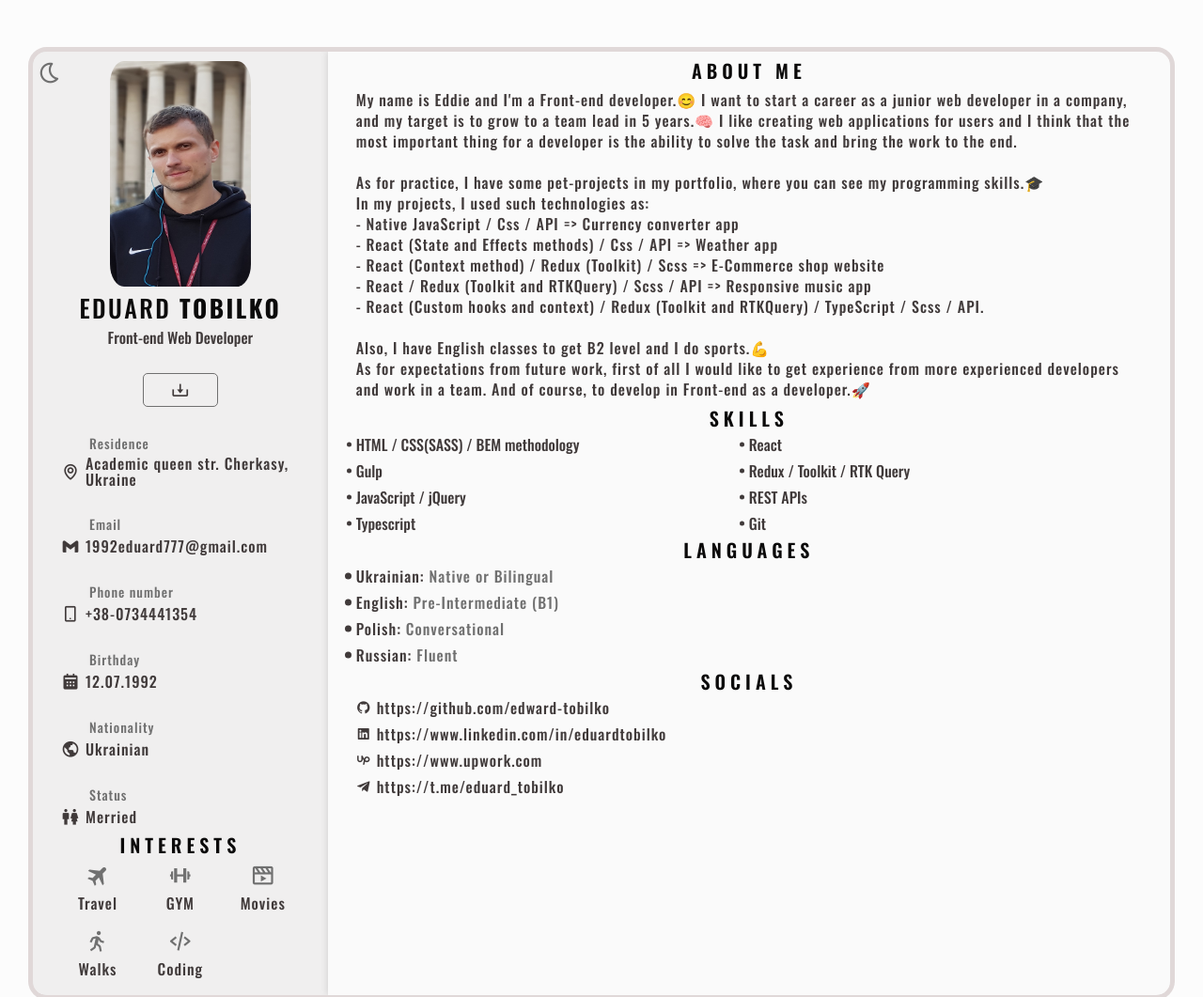
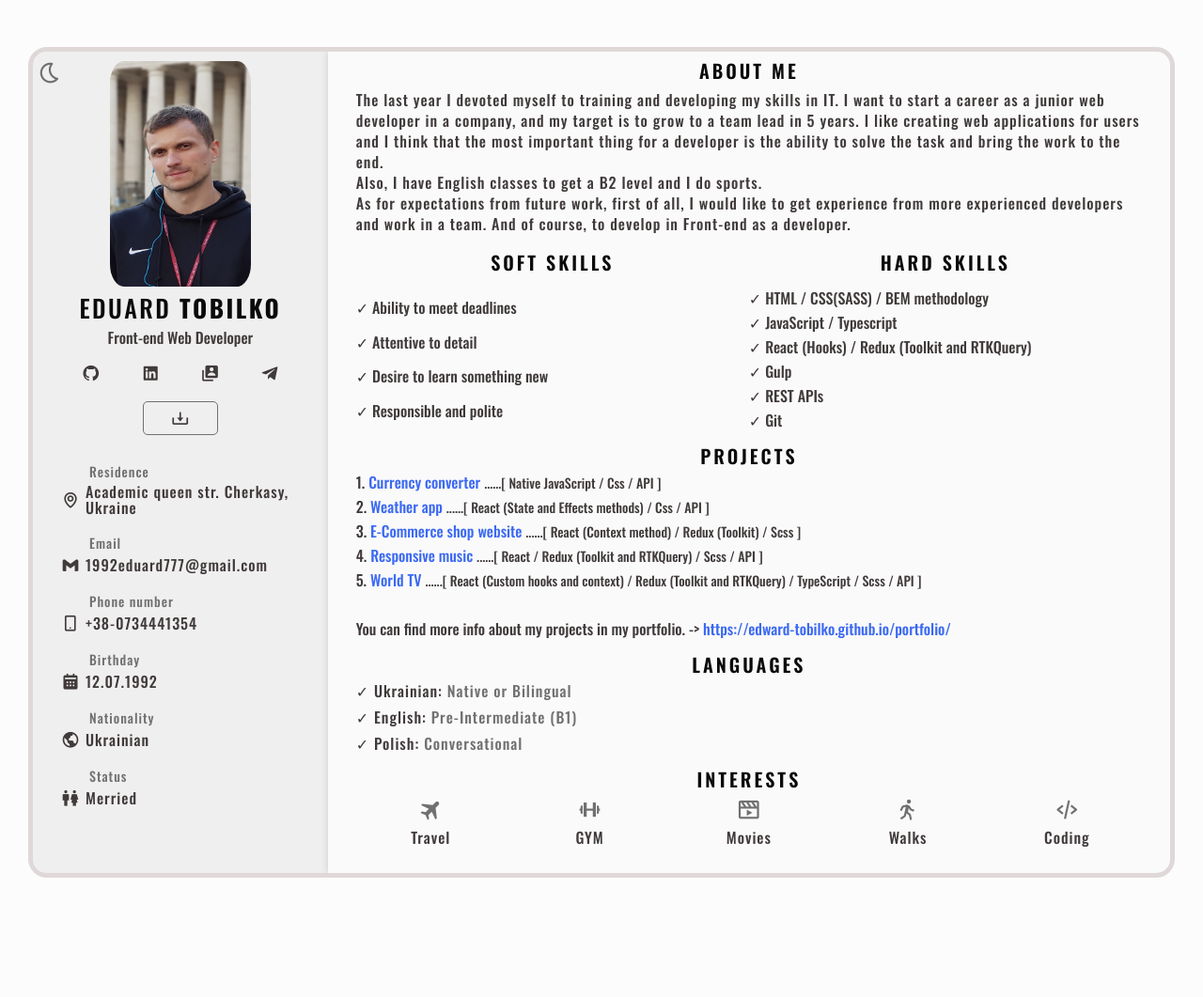
Before and after one commit to edward-tobilko/cv, a website: page src/index.html in a window 1280 px wide. Shown: the top 1061 px of the page at 94% size. After the commit the page ends 954 px from the top, so only its background shows below. Drawn offline with nearby package versions, Linux system fonts and the light colour scheme; files that its build step writes are made by us from their sources.

Commit message:
change info

```diff
--- a/src/html/_about-me.html
+++ b/src/html/_about-me.html
@@ -3,29 +3,17 @@
 
   <div class="aboutMe__content">
     <p class="aboutMe__content-text">
-      My name is Eddie and I'm a Front-end developer.&#128522; I want to start a
-      career as a junior web developer in a company, and my target is to grow to
-      a team lead in 5 years.&#129504; I like creating web applications for
-      users and I think that the most important thing for a developer is the
-      ability to solve the task and bring the work to the end. <br />
+      The last year I devoted myself to training and developing my skills in IT.
+      I want to start a career as a junior web developer in a company, and my
+      target is to grow to a team lead in 5 years. I like creating web
+      applications for users and I think that the most important thing for a
+      developer is the ability to solve the task and bring the work to the end.
       <br />
-      As for practice, I have some pet-projects in my portfolio, where you can
-      see my programming skills.&#127891; <br />
-      In my projects, I used such technologies as: <br />
-      - Native JavaScript / Css / API => Currency converter app <br />
-      - React (State and Effects methods) / Css / API => Weather app <br />
-      - React (Context method) / Redux (Toolkit) / Scss => E-Commerce shop
-      website <br />
-      - React / Redux (Toolkit and RTKQuery) / Scss / API => Responsive music
-      app <br />
-      - React (Custom hooks and context) / Redux (Toolkit and RTKQuery) /
-      TypeScript / Scss / API. <br />
+      Also, I have English classes to get a B2 level and I do sports.
       <br />
-      Also, I have English classes to get B2 level and I do sports.&#128170;
-      <br />
-      As for expectations from future work, first of all I would like to get
+      As for expectations from future work, first of all, I would like to get
       experience from more experienced developers and work in a team. And of
-      course, to develop in Front-end as a developer.&#128640;
+      course, to develop in Front-end as a developer.
     </p>
   </div>
 </section>
--- a/src/html/_home.html
+++ b/src/html/_home.html
@@ -5,6 +5,41 @@
       <h1 class="home__data-name">Eduard <b>Tobilko</b></h1>
       <h5 class="home__data-job">Front-end Web Developer</h5>
     </div>
+
+    <ul class="social-menu">
+      <li class="social-menu-item">
+        <a
+          class="social-menu-link"
+          href="https://github.com/edward-tobilko"
+          target="_blank"
+          ><i class="bx bxl-github"></i
+        ></a>
+      </li>
+      <li class="social-menu-item">
+        <a
+          class="social-menu-link"
+          href="https://www.linkedin.com/in/eduardtobilko/"
+          target="_blank"
+          ><i class="bx bxl-linkedin-square"></i
+        ></a>
+      </li>
+      <li class="social-menu-item">
+        <a
+          class="social-menu-link"
+          href="https://edward-tobilko.github.io/portfolio/"
+          target="_blank"
+          ><i class="bx bxs-user-account"></i
+        ></a>
+      </li>
+      <li class="social-menu-item">
+        <a
+          class="social-menu-link"
+          href="https://t.me/eduard_tobilko"
+          target="_blank"
+          ><i class="bx bxl-telegram"></i
+        ></a>
+      </li>
+    </ul>
 
     <div class="home__data-CV">
       <a href="#" class="home__data-CV-download"
--- a/src/html/_languages.html
+++ b/src/html/_languages.html
@@ -3,12 +3,13 @@
 
   <ul class="languages__content">
     <li class="languages__content-list">
-      Ukrainian: <span>Native or Bilingual</span>
+      ✓ Ukrainian: <span>Native or Bilingual</span>
     </li>
     <li class="languages__content-list">
-      English: <span>Pre-Intermediate (B1)</span>
+      ✓ English: <span>Pre-Intermediate (B1)</span>
     </li>
-    <li class="languages__content-list">Polish: <span>Conversational</span></li>
-    <li class="languages__content-list">Russian: <span>Fluent</span></li>
+    <li class="languages__content-list">
+      ✓ Polish: <span>Conversational</span>
+    </li>
   </ul>
 </section>
--- /dev/null
+++ b/src/html/_projects.html
@@ -0,0 +1,74 @@
+<section class="projects section" id="projects">
+  <h2 class="section-title">Projects</h2>
+  <ul class="projects__content">
+    <li class="projects__content-list">
+      1.
+      <a
+        href="https://edward-tobilko.github.io/currency-converter/"
+        class="projects__content-link"
+        target="_blank"
+      >
+        Currency converter
+      </a>
+      <span>......[ Native JavaScript / Css / API ]</span>
+    </li>
+    <li class="projects__content-list">
+      2.
+      <a
+        href="https://edward-tobilko.github.io/Weather-App/"
+        class="projects__content-link"
+        target="_blank"
+      >
+        Weather app
+      </a>
+      <span>......[ React (State and Effects methods) / Css / API ]</span>
+    </li>
+    <li class="projects__content-list">
+      3.
+      <a
+        href="https://edward-tobilko.github.io/e-commerce/"
+        class="projects__content-link"
+        target="_blank"
+      >
+        E-Commerce shop website
+      </a>
+      <span>......[ React (Context method) / Redux (Toolkit) / Scss ]</span>
+    </li>
+    <li class="projects__content-list">
+      4.
+      <a
+        href="https://edward-tobilko.github.io/music-app/"
+        class="projects__content-link"
+        target="_blank"
+      >
+        Responsive music
+      </a>
+      <span>......[ React / Redux (Toolkit and RTKQuery) / Scss / API ]</span>
+    </li>
+    <li class="projects__content-list">
+      5.
+      <a
+        href="https://edward-tobilko.github.io/world-tv/"
+        class="projects__content-link"
+        target="_blank"
+      >
+        World TV
+      </a>
+      <span
+        >......[ React (Custom hooks and context) / Redux (Toolkit and RTKQuery)
+        / TypeScript / Scss / API ]</span
+      >
+    </li>
+    <br />
+    <li class="projects__content-list">
+      <span>You can find more info about my projects in my portfolio. -> </span>
+      <a
+        href="https://edward-tobilko.github.io/portfolio/"
+        class="projects__content-link"
+        target="_blank"
+      >
+        https://edward-tobilko.github.io/portfolio/
+      </a>
+    </li>
+  </ul>
+</section>
--- a/src/html/_skills.html
+++ b/src/html/_skills.html
@@ -1,37 +1,23 @@
 <section id="skills" class="skills section">
-  <h2 class="section-title">Skills</h2>
-
   <div class="skills__content">
     <ul class="skills__data">
-      <li class="skills__data-list">
-        <span class="skills__data-item"
-          >HTML / CSS(SASS) / BEM methodology</span
-        >
-      </li>
-      <li class="skills__data-list">
-        <span class="skills__data-item">Gulp</span>
-      </li>
-      <li class="skills__data-list">
-        <span class="skills__data-item">JavaScript / jQuery</span>
-      </li>
-      <li class="skills__data-list">
-        <span class="skills__data-item">Typescript</span>
-      </li>
+      <h2 class="section-title">Soft skills</h2>
+      <li class="skills__data-list">✓ Ability to meet deadlines</li>
+      <li class="skills__data-list">✓ Attentive to detail</li>
+      <li class="skills__data-list">✓ Desire to learn something new</li>
+      <li class="skills__data-list">✓ Responsible and polite</li>
     </ul>
 
     <ul class="skills__data">
+      <h2 class="section-title">Hard skills</h2>
+      <li class="skills__data-list">✓ HTML / CSS(SASS) / BEM methodology</li>
+      <li class="skills__data-list">✓ JavaScript / Typescript</li>
       <li class="skills__data-list">
-        <span class="skills__data-item">React</span>
+        ✓ React (Hooks) / Redux (Toolkit and RTKQuery)
       </li>
-      <li class="skills__data-list">
-        <span class="skills__data-item">Redux / Toolkit / RTK Query</span>
-      </li>
-      <li class="skills__data-list">
-        <span class="skills__data-item">REST APIs</span>
-      </li>
-      <li class="skills__data-list">
-        <span class="skills__data-item">Git</span>
-      </li>
+      <li class="skills__data-list">✓ Gulp</li>
+      <li class="skills__data-list">✓ REST APIs</li>
+      <li class="skills__data-list">✓ Git</li>
     </ul>
   </div>
 </section>
--- a/src/html/_social.html
+++ /dev/null
@@ -1,47 +0,0 @@
-<section id="social" class="social section">
-  <h2 class="section-title">Socials</h2>
-
-  <ul class="social-menu">
-    <li class="social-menu-item">
-      <a
-        class="social-menu-link"
-        href="https://github.com/edward-tobilko"
-        target="_blank"
-        ><i class="bx bxl-github"></i
-        ><span>https://github.com/edward-tobilko</span></a
-      >
-    </li>
-    <li class="social-menu-item">
-      <a
-        class="social-menu-link"
-        href="https://www.linkedin.com/in/eduard-tobilko"
-        target="_blank"
-        ><i class="bx bxl-linkedin-square"></i
-        ><span>https://www.linkedin.com/in/eduardtobilko</span></a
-      >
-    </li>
-    <li class="social-menu-item">
-      <a class="social-menu-link" href="https://www.upwork.com" target="_blank"
-        ><i class="bx bxl-upwork"></i><span>https://www.upwork.com</span></a
-      >
-    </li>
-    <!-- <li class="social-menu-item">
-      <a
-        class="social-menu-link"
-        href="https://www.facebook.com/?id=100016852065018"
-        target="_blank"
-        ><i class="bx bxl-facebook-square"></i
-        ><span>https://www.facebook.com/?id=100016852065018</span></a
-      >
-    </li> -->
-    <li class="social-menu-item">
-      <a
-        class="social-menu-link"
-        href="https://t.me/eduard_tobilko"
-        target="_blank"
-        ><i class="bx bxl-telegram"></i
-        ><span>https://t.me/eduard_tobilko</span></a
-      >
-    </li>
-  </ul>
-</section>
--- a/src/index.html
+++ b/src/index.html
@@ -31,9 +31,6 @@
         <div class="resume__left">
           <!-- Home -->
           @@include('./html/_home.html')
-
-          <!-- Interests -->
-          @@include('./html/_interests.html')
         </div>
 
         <div class="resume__right">
@@ -43,14 +40,14 @@
           <!-- Skills -->
           @@include('./html/_skills.html')
 
-          <!-- Experience -->
-          <!-- @@include('./html/_experience.html') -->
+          <!-- Projects -->
+          @@include('./html/_projects.html')
 
           <!-- Languages -->
           @@include('./html/_languages.html')
 
-          <!-- Social -->
-          @@include('./html/_social.html')
+          <!-- Interests -->
+          @@include('./html/_interests.html')
         </div>
       </div>
 
--- a/src/scss/_home.scss
+++ b/src/scss/_home.scss
@@ -25,7 +25,7 @@
       }
       &-CV {
         text-align: center;
-        margin: 30px 0 30px 0;
+        margin: 20px 0 30px 0;
         &-download {
           display: flex;
           align-items: center;
@@ -48,7 +48,7 @@
       }
       &-address {
         display: grid;
-        gap: 30px;
+        gap: 20px;
         &-info {
           display: inline-block;
           font-size: $normalFontSize;
@@ -71,14 +71,24 @@
         }
       }
     }
+
+    .social {
+      &-menu {
+        display: grid;
+        grid-template-columns: repeat(4, 1fr);
+        margin-top: 20px;
+        align-items: center;
+        text-align: center;
+        &-link {
+          color: $textColor;
+          font-size: $semiFontSize;
+          i {
+            &:hover {
+              transform: scale(1.2);
+            }
+          }
+        }
+      }
+    }
   }
 }
-
-// @media screen and (max-width: $breakpoint992) {
-//   .home .home__container .home__data-address {
-//     text-align: center;
-//   }
-//   .home .home__container .home__data-address-info-description {
-//     justify-content: center;
-//   }
-// }
--- a/src/scss/_interests.scss
+++ b/src/scss/_interests.scss
@@ -1,12 +1,9 @@
 .interests__content {
-  margin: 0 auto;
-  max-width: 500px;
   width: 100%;
   &-menu {
     display: grid;
-    grid-template-columns: repeat(3, 1fr);
+    grid-template-columns: repeat(5, 1fr);
     column-gap: 10px;
-    row-gap: 20px;
   }
   &-list {
     display: grid;
--- a/src/scss/_languages.scss
+++ b/src/scss/_languages.scss
@@ -2,22 +2,9 @@
   display: grid;
   gap: 12px;
   &-list {
-    position: relative;
     color: $textColor;
     font-size: $normalFontSize;
     letter-spacing: 1px;
-    &::before {
-      content: "";
-      width: 7px;
-      height: 7px;
-      border-radius: 50%;
-      background-color: $textColor;
-
-      position: absolute;
-      top: 50%;
-      left: -12px;
-      transform: translateY(-50%);
-    }
     span {
       color: $textColorLight;
     }
--- /dev/null
+++ b/src/scss/_projects.scss
@@ -0,0 +1,18 @@
+.projects__content {
+  display: grid;
+  gap: 10px;
+  &-list {
+    span {
+      font-size: $normalFontSize;
+      &:last-child {
+        font-size: $smallFontSize;
+      }
+    }
+  }
+  &-link {
+    color: rgba(21, 76, 242, 0.838);
+    &:hover {
+      text-decoration: underline;
+    }
+  }
+}
--- a/src/scss/_skills.scss
+++ b/src/scss/_skills.scss
@@ -3,25 +3,10 @@
   grid-template-columns: repeat(2, 1fr);
   .skills__data {
     display: inline-grid;
-    gap: 12px;
+    gap: 10px;
     &-list {
       color: $textColor;
       font-size: $normalFontSize;
     }
-    &-item {
-      position: relative;
-      &::before {
-        content: "";
-        width: 5px;
-        height: 5px;
-        background-color: $textColor;
-        border-radius: 50%;
-
-        position: absolute;
-        top: 50%;
-        left: -10px;
-        transform: translateY(-50%);
-      }
-    }
   }
 }
--- a/src/scss/_social.scss
+++ /dev/null
@@ -1,22 +0,0 @@
-.social {
-  &-menu {
-    display: grid;
-    gap: 12px;
-    &-link {
-      color: $textColor;
-      font-size: $normalFontSize;
-      letter-spacing: 1px;
-      i {
-        margin-right: 5px;
-        &:hover {
-          transform: scale(1.2);
-        }
-      }
-      span {
-        &:hover {
-          text-decoration: underline;
-        }
-      }
-    }
-  }
-}
--- a/src/scss/style.scss
+++ b/src/scss/style.scss
@@ -6,10 +6,9 @@
 // Sections or Pages SCSS-files imports
 @import "./header";
 @import "./home";
-@import "./social";
 @import "./about-me";
 @import "./skills";
-@import "./experience";
+@import "./projects";
 @import "./languages";
 @import "./interests";
 @import "./dark-mode";
@@ -45,13 +44,13 @@ p {
 }
 
 .section {
-  padding-bottom: 10px;
+  padding-bottom: 20px;
   &-title {
     font-size: $semiFontSize;
     color: $titleColor;
     text-transform: uppercase;
     font-weight: $fontSemiBold;
-    letter-spacing: 5px;
+    letter-spacing: 3px;
     text-align: center;
     padding-bottom: 10px;
   }
```
Also changed, not shown: src/html/_experience.html (deleted, +0 -64 lines), src/scss/_experience.scss (deleted, +0 -37 lines), build/css/style.css, build/css/style.min.css, build/index.html.
